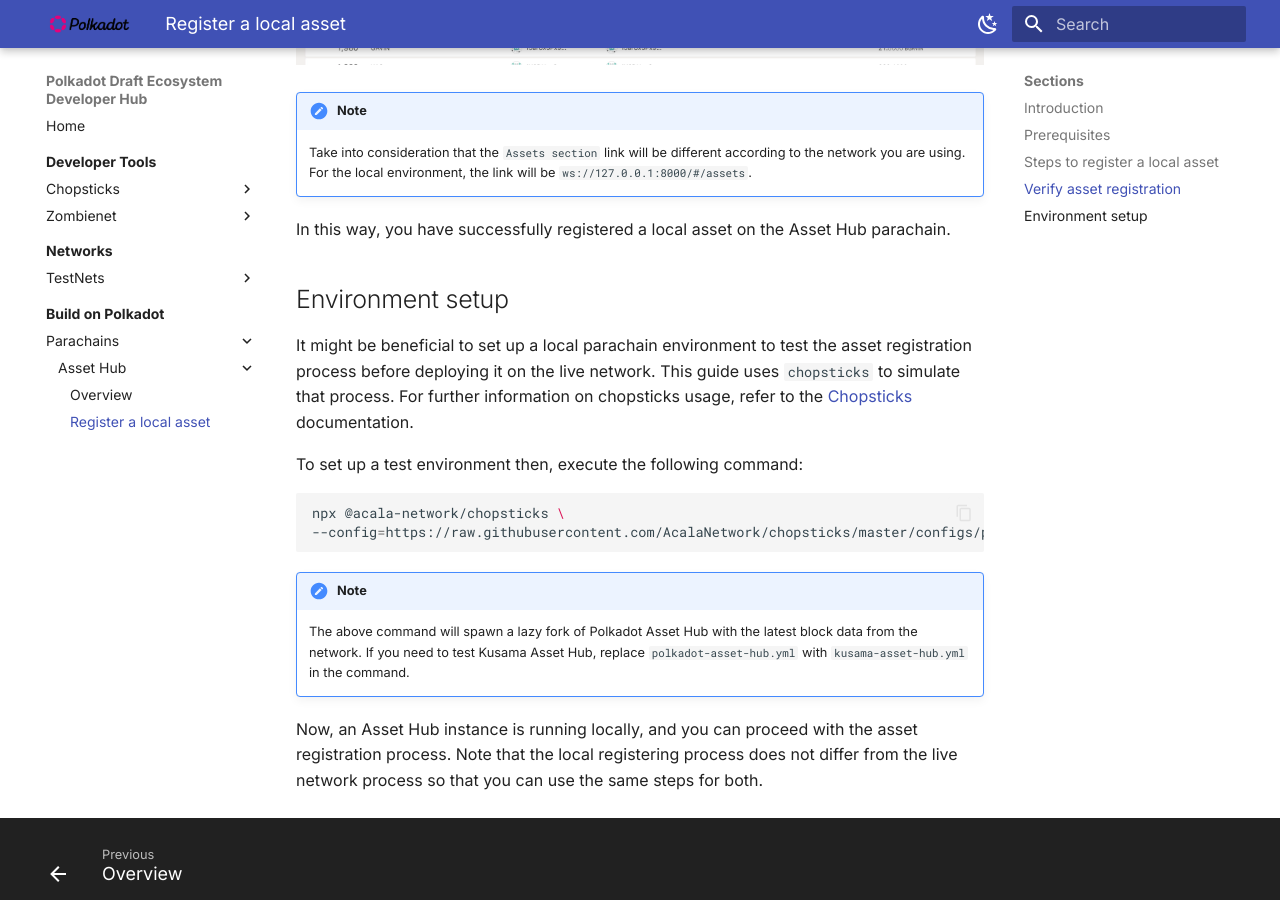
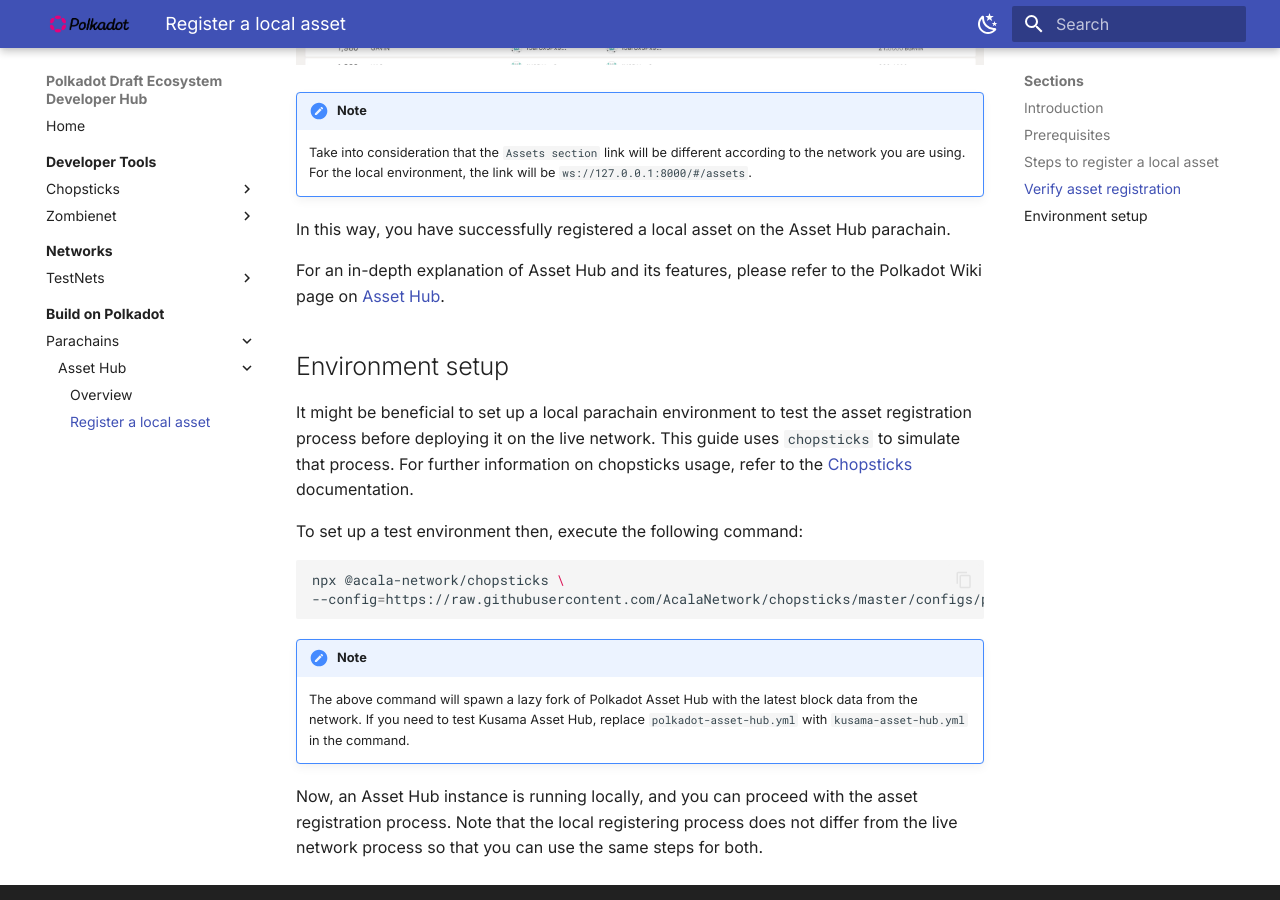
Before and after one commit to papermoonio/polkadot-ecosystem-docs-draft, an MkDocs documentation site: the page built from docs/build-on-polkadot/parachains/asset-hub/register-a-local-asset.md, in a window 1280 px wide and 900 px high, scrolled down 4339 px. Built offline with MkDocs 1.6.1 and Material for MkDocs 9.7.7, drawn with Linux system fonts in a browser that asks for light colours.

Commit message:
fix: adding reference to the polkadot wiki at the bottom of the page

```diff
--- a/docs/build-on-polkadot/parachains/asset-hub/register-a-local-asset.md
+++ b/docs/build-on-polkadot/parachains/asset-hub/register-a-local-asset.md
@@ -71,6 +71,8 @@
 
 In this way, you have successfully registered a local asset on the Asset Hub parachain.
 
+For an in-depth explanation of Asset Hub and its features, please refer to the Polkadot Wiki page on [Asset Hub](https://wiki.polkadot.network/docs/learn-assets){target=\_blank}.
+
 ## Environment setup
 
 It might be beneficial to set up a local parachain environment to test the asset registration process before deploying it on the live network. This guide uses `chopsticks` to simulate that process. For further information on chopsticks usage, refer to the [Chopsticks](../../../dev-tools/chopsticks/overview.md){target=_blank} documentation.
```
